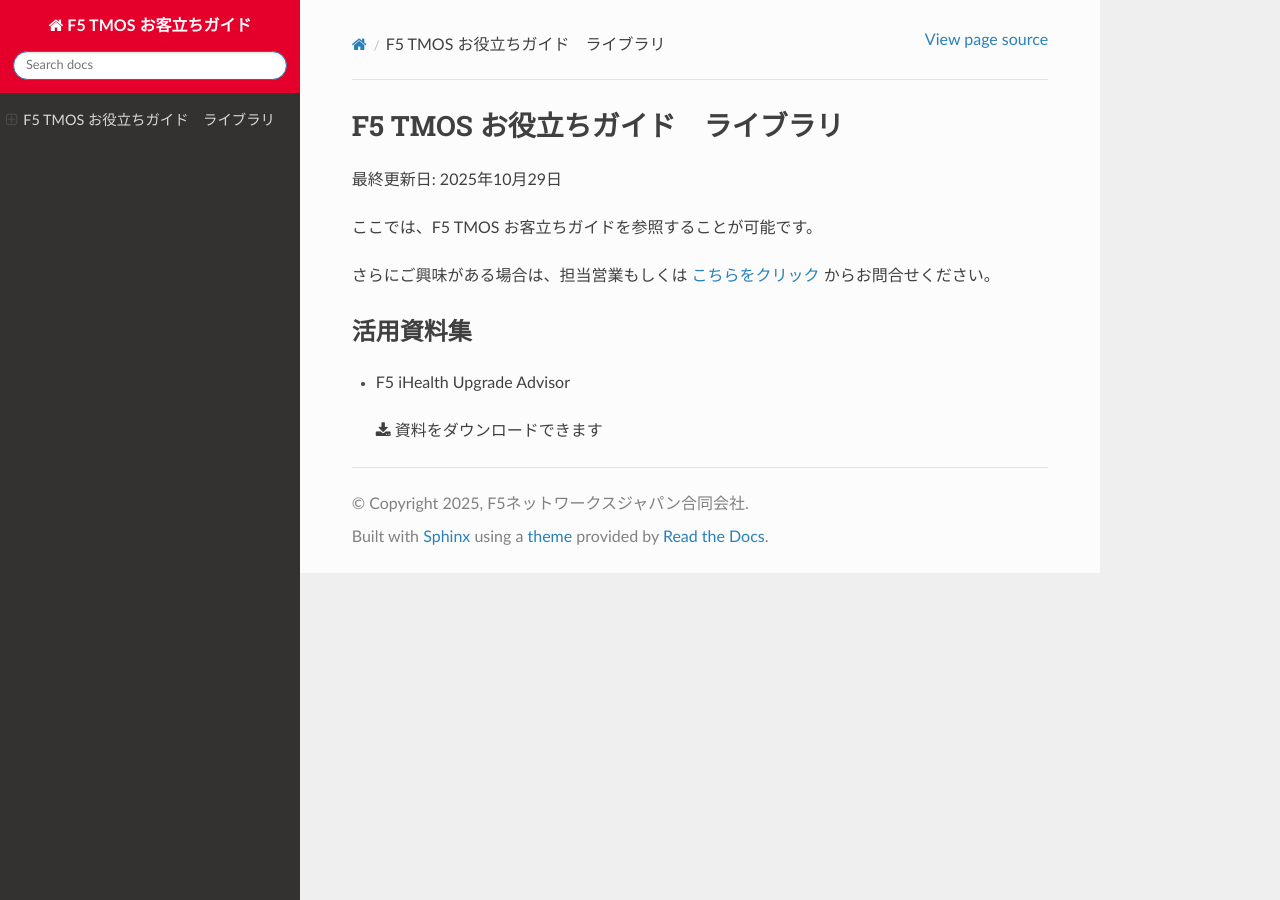
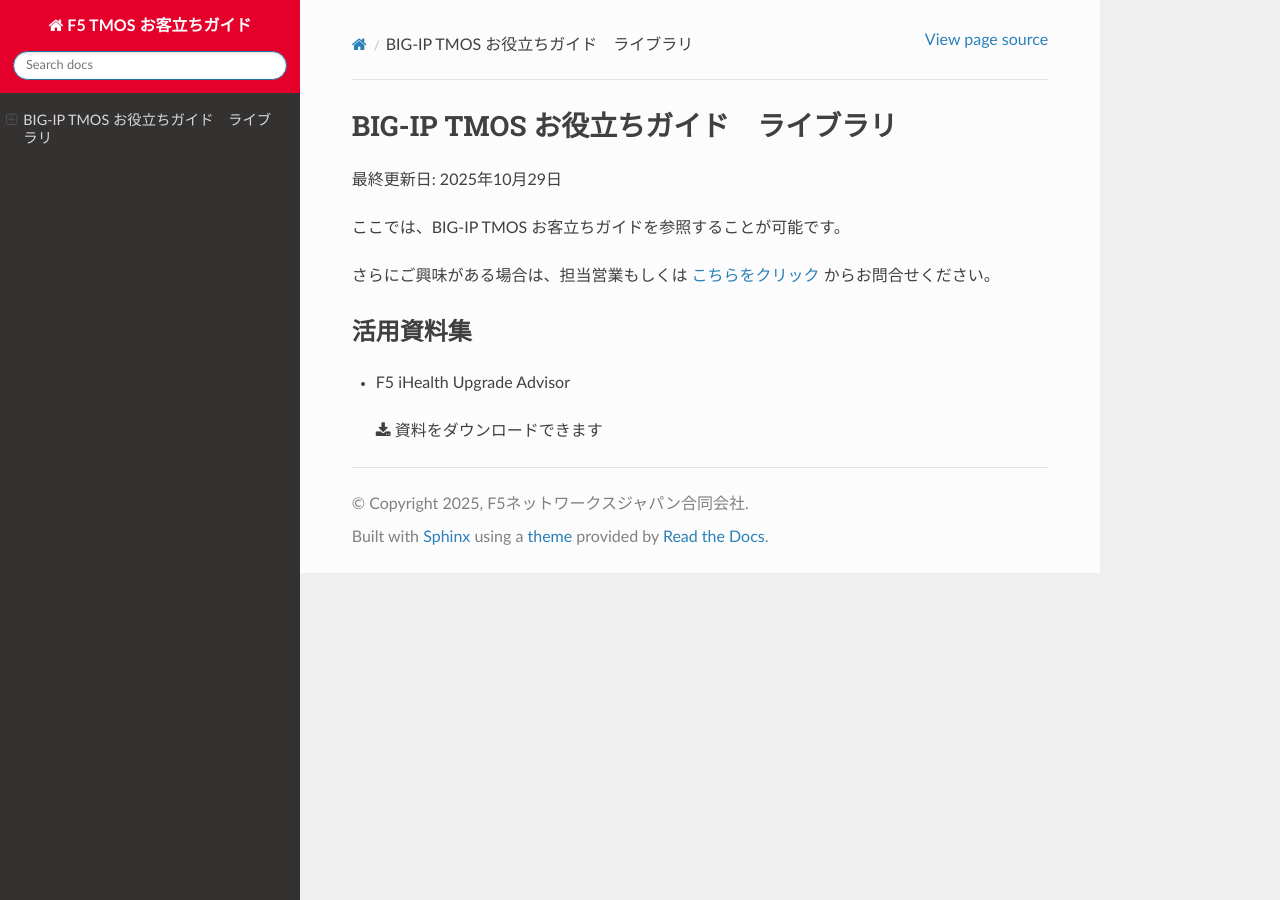
Before and after one commit to BeF5/f5j-tmos-guide, a Sphinx documentation site: the page built from docs/index.rst, in a window 1280 px wide. Built offline with Sphinx 7.4.7 and the Read the Docs theme 3.1.0, drawn with Linux system fonts in a browser that asks for light colours.

Commit message:
Update index.rst

```diff
--- a/docs/index.rst
+++ b/docs/index.rst
@@ -1,8 +1,8 @@
-F5 TMOS お役立ちガイド　ライブラリ
+BIG-IP TMOS お役立ちガイド　ライブラリ
 ================================================
 最終更新日: 2025年10月29日
 
-ここでは、F5 TMOS お客立ちガイドを参照することが可能です。
+ここでは、BIG-IP TMOS お客立ちガイドを参照することが可能です。
 
 さらにご興味がある場合は、担当営業もしくは `こちらをクリック <https://www.f5.com/ja_jp/company/contact>`_ からお問合せください。
 
```
